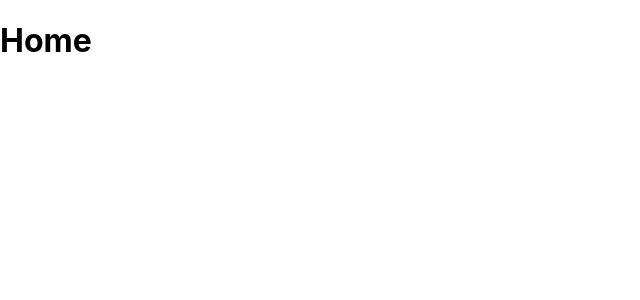
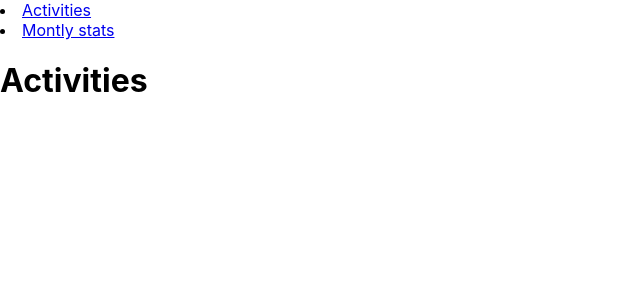
Before and after one commit to hernanr9317/VertAssignment, a React (Create React App) app: page / in a window 1280 px wide. Shown: the top 300 px of the page, without its empty margins (0-640 px from the left). Built offline with nearby package versions, Linux system fonts and the light colour scheme.

Commit message:
router added

```diff
--- a/package.json
+++ b/package.json
@@ -11,6 +11,7 @@
     "react": "^17.0.2",
     "react-dom": "^17.0.2",
     "react-redux": "^7.2.6",
+    "react-router-dom": "^6.2.2",
     "react-scripts": "5.0.0"
   },
   "scripts": {
--- a/src/App.js
+++ b/src/App.js
@@ -2,6 +2,8 @@ import React, { useEffect } from 'react';
 import { useDispatch } from 'react-redux';
 import './App.css';
 import { getActivities } from './Redux/reducers/activitiesReducer';
+import { AppRouter } from './router/AppRoputer';
+
 
 
 export const App = () => {
@@ -16,10 +18,9 @@ export const App = () => {
   }, [])
 
 
-
   return (
-    <div>
-      <h1>Home</h1>
-    </div>
+    <>
+      <AppRouter />
+    </>
   );
 }
--- /dev/null
+++ b/src/Components/ActivitiesScreen.js
@@ -0,0 +1,6 @@
+
+export const ActivitiesScreen = () => {
+  return (
+    <h1>Activities</h1>
+  )
+}
--- /dev/null
+++ b/src/Components/MontlyStatsScreen.js
@@ -0,0 +1,6 @@
+
+export const MontlyStatsScreen = () => {
+  return (
+    <h1>Montly</h1>
+  )
+}
--- /dev/null
+++ b/src/Components/NavbarUi.js
@@ -0,0 +1,14 @@
+import { Link } from "react-router-dom";
+
+export const NavbarUi = () => {
+  return (
+    <div>
+      <li>
+        <Link to="/">Activities</Link>
+      </li>
+      <li>
+        <Link to="/montlyStats">Montly stats</Link>
+      </li>
+    </div>
+  );
+};
--- a/src/index.js
+++ b/src/index.js
@@ -9,7 +9,7 @@ import { Provider } from 'react-redux';
 ReactDOM.render(
   <React.StrictMode>
     <Provider store={store}>
-      <App />
+        <App />
     </Provider>
   </React.StrictMode>,
   document.getElementById('root')
--- /dev/null
+++ b/src/router/AppRoputer.js
@@ -0,0 +1,19 @@
+import { BrowserRouter, Routes, Route } from "react-router-dom";
+import { NavbarUi } from "../Components/NavbarUi";
+import { ActivitiesScreen } from "./../Components/ActivitiesScreen";
+import { MontlyStatsScreen } from "./../Components/MontlyStatsScreen";
+
+export const AppRouter = () => {
+  return (
+    <BrowserRouter>
+      <NavbarUi />
+
+      <Routes>
+        <Route path="/" element={<ActivitiesScreen />} />
+        <Route path="/montlyStats" element={<MontlyStatsScreen />} />
+
+        <Route path="*" element={<ActivitiesScreen />} />
+      </Routes>
+    </BrowserRouter>
+  );
+};
```
Also changed, not shown: 1 other file (tests, documents, lock files or other folders).
